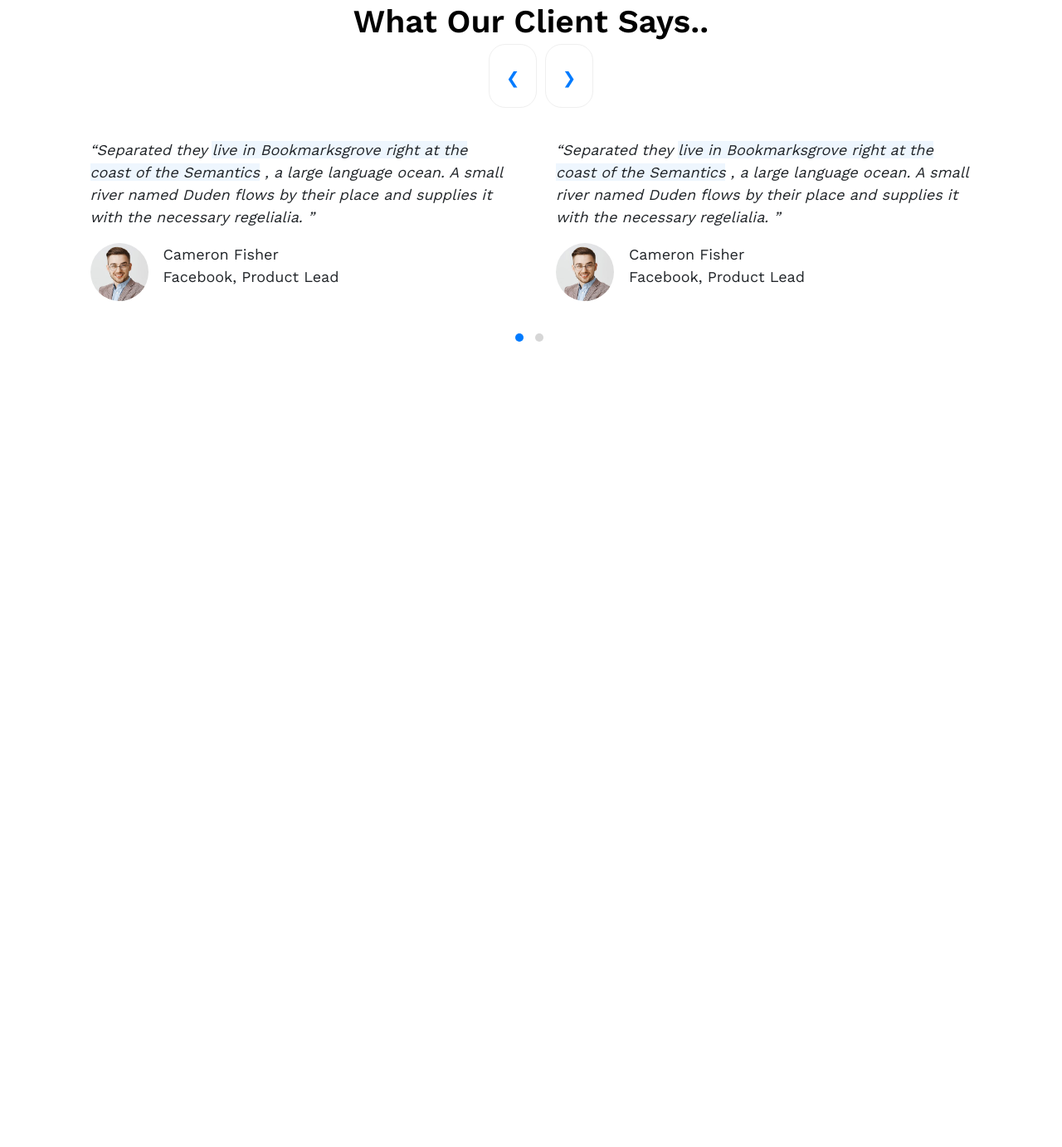
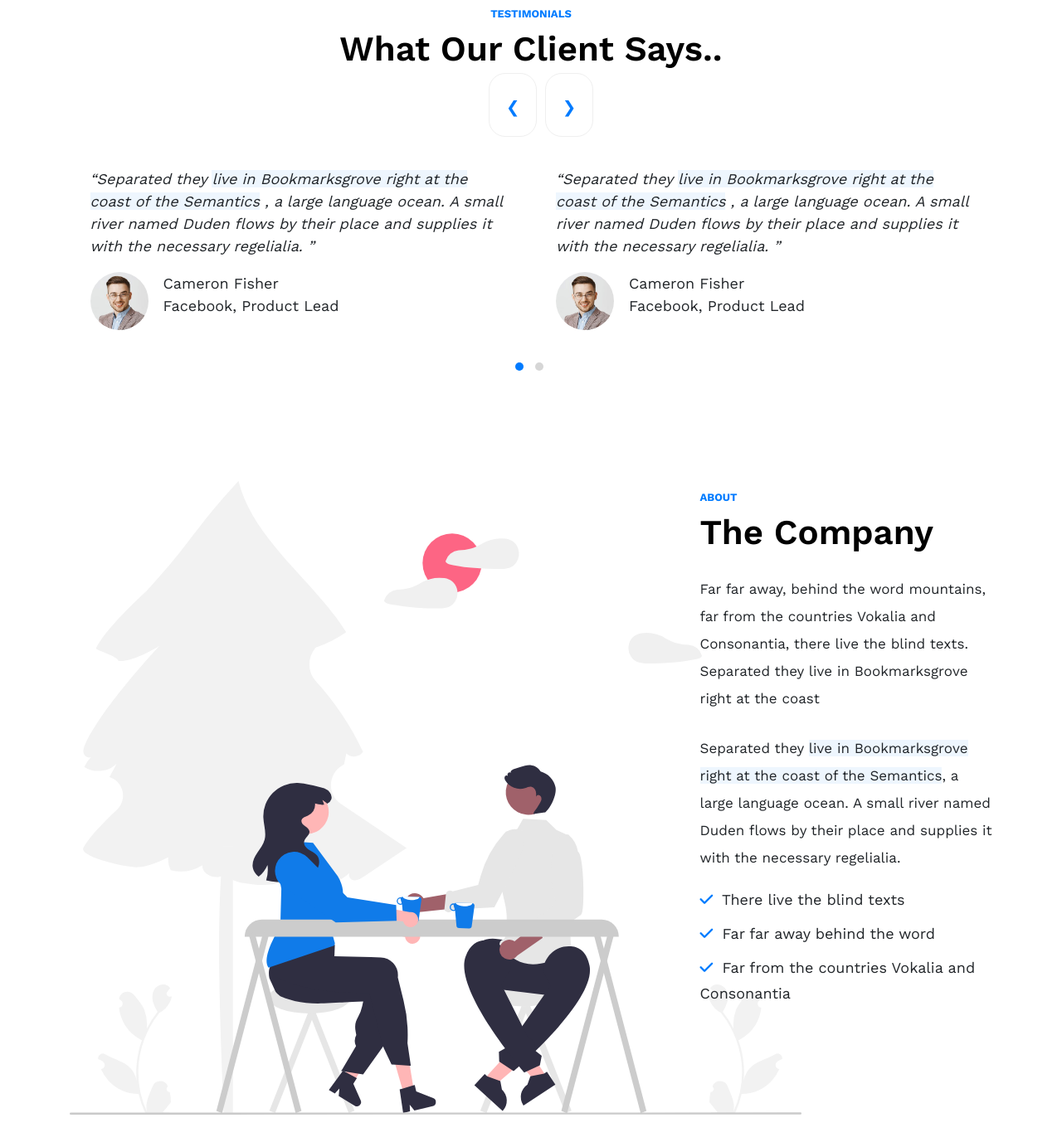
Before and after one commit to DaoNgocAnhKhoi/BasicHTMLWebsite, a plain HTML site: page index.html in a window 1280 px wide. Shown: the part 1049-2432 px from the top of the page at 83% size. Before the commit the page ends 1504 px from the top, so only its background shows below. Drawn offline with nearby package versions, Linux system fonts and the light colour scheme.

Commit message:
Layout company

```diff
--- a/index.html
+++ b/index.html
@@ -64,7 +64,7 @@
                     <span class="price__sub d-block mb-4"> Free </span>
                   </div>
                 </div>
-                <ul class="pricing__list list-unstyled mb-5">
+                <ul class="pricing__list list list-unstyled mb-5">
                   <li>
                     <i class="fa fa-check"></i> There live the blind texts
                   </li>
@@ -94,7 +94,7 @@
                     <span class="price__sub d-block mb-4"> Standard </span>
                   </div>
                 </div>
-                <ul class="pricing__list list-unstyled mb-5">
+                <ul class="pricing__list list list-unstyled mb-5">
                   <li>
                     <i class="fa fa-check"></i> There live the blind texts
                   </li>
@@ -126,7 +126,7 @@
                     <span class="price__sub d-block mb-4">Premium </span>
                   </div>
                 </div>
-                <ul class="pricing__list list-unstyled mb-5">
+                <ul class="pricing__list list list-unstyled mb-5">
                   <li>
                     <i class="fa fa-check"></i> There live the blind texts
                   </li>
@@ -252,9 +252,37 @@
       </div>
     </div>
     <!-- Company  -->
-    <div class="company">
-
-    </div>
+    <section class="company section">
+      <div class="container">
+        <div class="row">
+          <div class="col-8">
+            <img src="./images/undraw_getting_coffee_re_f2do.svg" alt="">
+          </div>
+          <div class="col-4">
+            <div class="title text-start">
+              <span>ABOUT</span>
+             <h1>The Company</h1>
+            </div>
+            <div class="company__content">
+              <p class="mt-4">Far far away, behind the word mountains, far from the countries Vokalia and Consonantia, there live the blind texts. Separated they live in Bookmarksgrove right at the coast</pc>
+              <p class="mt-4">Separated they <span class="hightlight">live in Bookmarksgrove right at the coast of the Semantics</span>, a large language ocean. A small river named Duden flows by their place and supplies it with the necessary regelialia.</p>
+            </div>
+            <ul class="company__list list list-unstyled mb-5">
+              <li>
+                <i class="fa fa-check"></i> There live the blind texts
+              </li>
+              <li>
+                <i class="fa fa-check"></i> Far far away behind the word
+              </li>
+              <li>
+                <i class="fa fa-check"></i> Far from the countries Vokalia
+                and Consonantia
+              </li>
+            </ul>
+          </div>
+        </div>
+      </div>
+    </section>
 
     <!-- Optional JavaScript -->
     <!-- jQuery first, then Popper.js, then Bootstrap JS -->
--- /dev/null
+++ b/sass/Components/_list.scss
@@ -0,0 +1,10 @@
+.list {
+    li {
+        line-height: 31px;
+        i {
+            color: $color-blue-0;
+            margin-right: 5px;
+        }
+        margin-bottom: $mg-4;
+    }
+}
--- a/sass/Components/_title.scss
+++ b/sass/Components/_title.scss
@@ -6,11 +6,11 @@
     }
 
     h1 {
-        @include styleTextBasic($color-black, $fs-3, $fw-600);
+        @include styleTextBasic($color-black, $fs-3 + 3, $fw-600);
     }
 }
 
 .hightlight {
     display: inline;
-    background: rgba(16, 123, 233, 0.07);
+    background: $color-blue-2;
 }
--- a/sass/Helpers/_variables.scss
+++ b/sass/Helpers/_variables.scss
@@ -1,6 +1,7 @@
 // Color
 $color-blue-0: #007bff;
 $color-blue-1: #107BE9;
+$color-blue-2: rgba(16, 123, 233, 0.07);
 $color-black: #000000;
 $color-white: #ffffff;
 $color-gray: #efefef;
--- /dev/null
+++ b/sass/Layouts/_company.scss
@@ -0,0 +1,7 @@
+.company {
+    .company__content {
+        font-size: 17px;
+        line-height: 33px;
+    }
+
+}
--- a/sass/Layouts/_pricing.scss
+++ b/sass/Layouts/_pricing.scss
@@ -27,16 +27,6 @@
 
                     }
                 }
-
-                .pricing__list {
-                    li {
-                        i {
-                            color: $color-blue-0;
-                            margin-right: 5px;
-                        }
-                        margin-bottom: $mg-4;
-                    }
-                }
                 .pricing__get {
                     .pricing__active {
                         background-color: $color-blue-1;
--- a/sass/main.scss
+++ b/sass/main.scss
@@ -10,10 +10,12 @@
 // Components
 @import './Components/title';
 @import './Components/section';
+@import './Components/list';
 
 // Layouts
 @import './Layouts/pricing';
-@import './Layouts/testimonials'
+@import './Layouts/testimonials';
+@import './Layouts/company';
 // Pages
 
 
```
Also changed, not shown: css/main.css, 1 other file.
